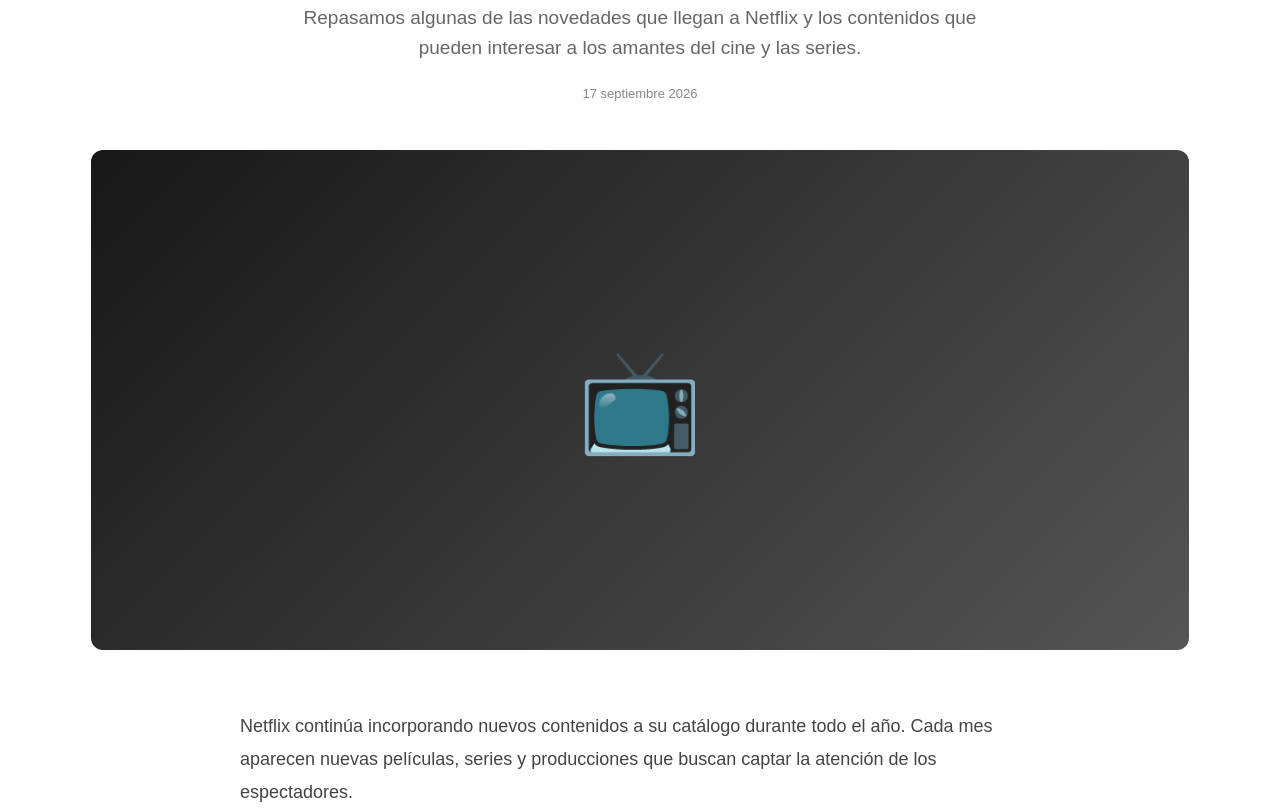
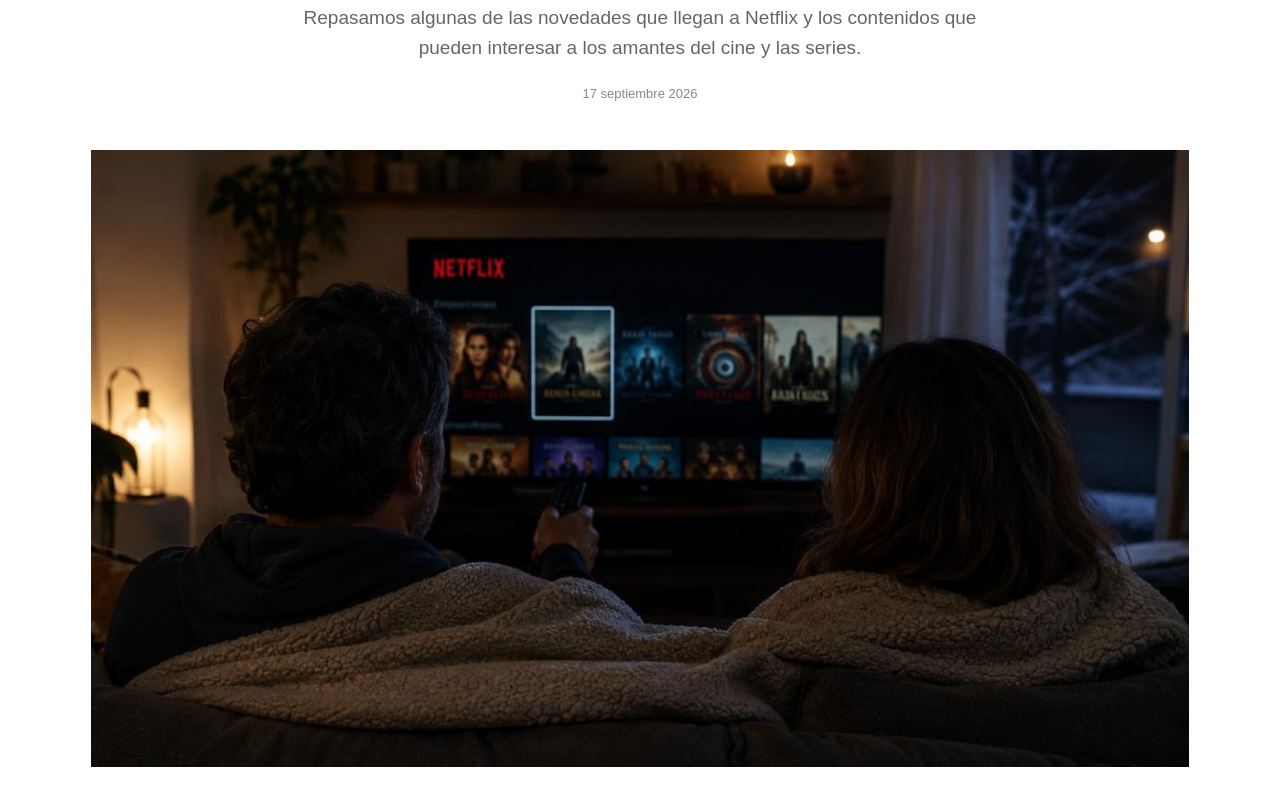
Before and after one commit to TomiPeli/blog-peliculas, a plain HTML site: page netflix.html in a window 1280 px wide. Shown: the part 388-1200 px from the top of the page. Drawn offline with Linux system fonts and the light colour scheme.

Commit message:
Update netflix.html

```diff
--- a/netflix.html
+++ b/netflix.html
@@ -74,10 +74,9 @@
 
         <div class="article-cover">
 
-            <div class="article-cover-placeholder">
-                📺
-            </div>
-
+            <img src="netflix-novedades.png"
+     alt="Novedades de películas y series en Netflix"
+     class="article-cover-image">
         </div>
 
 
```
